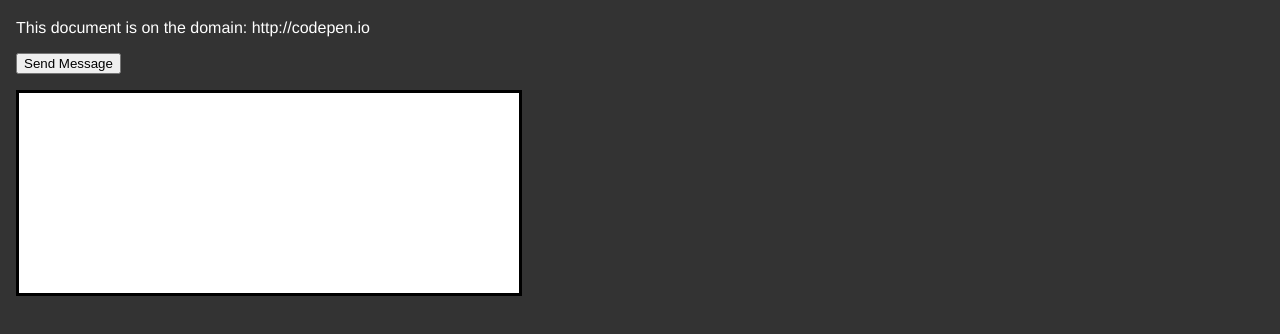
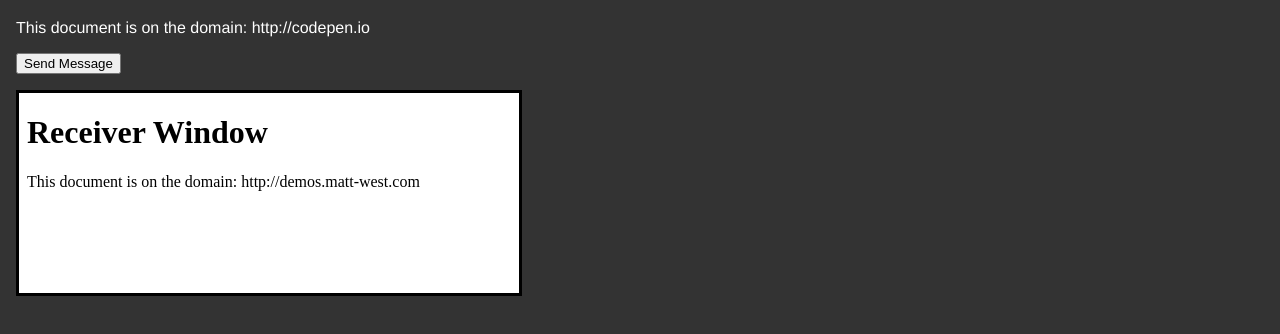
Before and after one commit to luckycse/luckycse.github.io, a plain HTML site: page ss.html in a window 1280 px wide. Shown: the part 66-400 px from the top of the page. Drawn offline with Linux system fonts and the light colour scheme.

Commit message:
Update ss.html

```diff
--- a/ss.html
+++ b/ss.html
@@ -25,7 +25,7 @@ iframe {
   <button id="send">Send Message</button>
 </p>
 
-<iframe id="receiver" src="C:/Users/rajgau/Desktop/check.html" width="500" height="200">
+<iframe id="receiver" src="check.html" width="500" height="200">
   <p>Your browser does not support iframes.</p>
 </iframe>
 <script>
```
